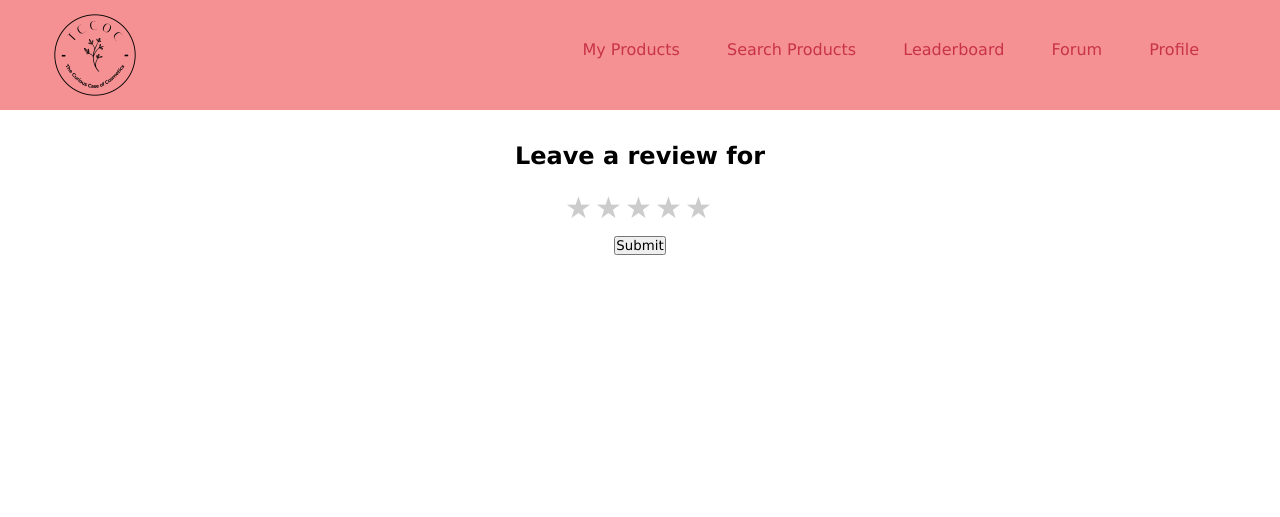
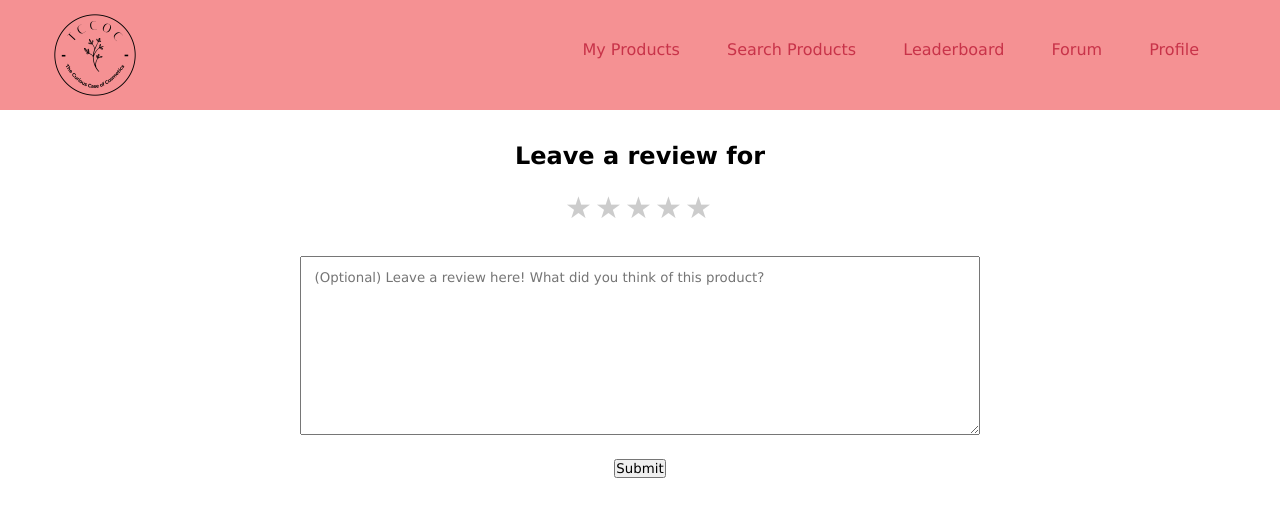
Before and after one commit to lyntan01/Orbital-Project, a Flask app: template templates/review.html in a window 1280 px wide. Shown: the top 517 px of the page. Run offline with Flask 2, Linux system fonts and the light colour scheme; the template is opened without the code that fills it, so the values that code supplies are empty; some libraries are stand-ins or nearby versions.

Commit message:
Add front-end review textbox

```diff
--- a/static/css/rating.css
+++ b/static/css/rating.css
@@ -43,3 +43,12 @@
 .rate > label:hover ~ input:checked ~ label {
     color: #d47e97;
 }
+
+form {
+    text-align: center;
+}
+
+textarea {
+    padding: 1em;
+    margin: 20px 0px;
+}
--- a/templates/review.html
+++ b/templates/review.html
@@ -40,6 +40,8 @@
             <label for="star1" title="1 star">1 star</label>
         </div>
 
+        <textarea name="text_content" id="text_content" rows="10" cols="75" placeholder="(Optional) Leave a review here! What did you think of this product?"></textarea>
+
         <input class="submit" type="submit" value="Submit">
 
     </form>
```
